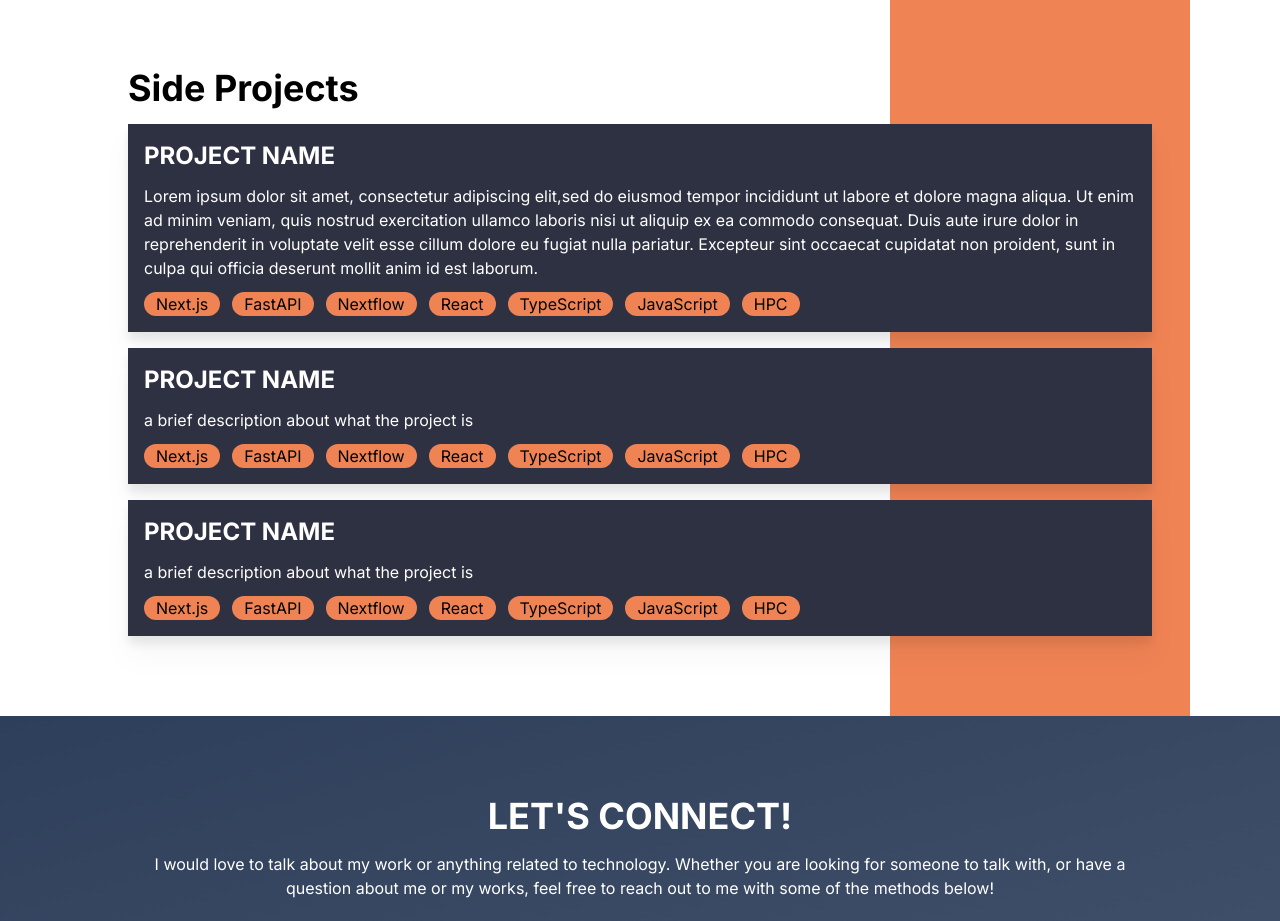
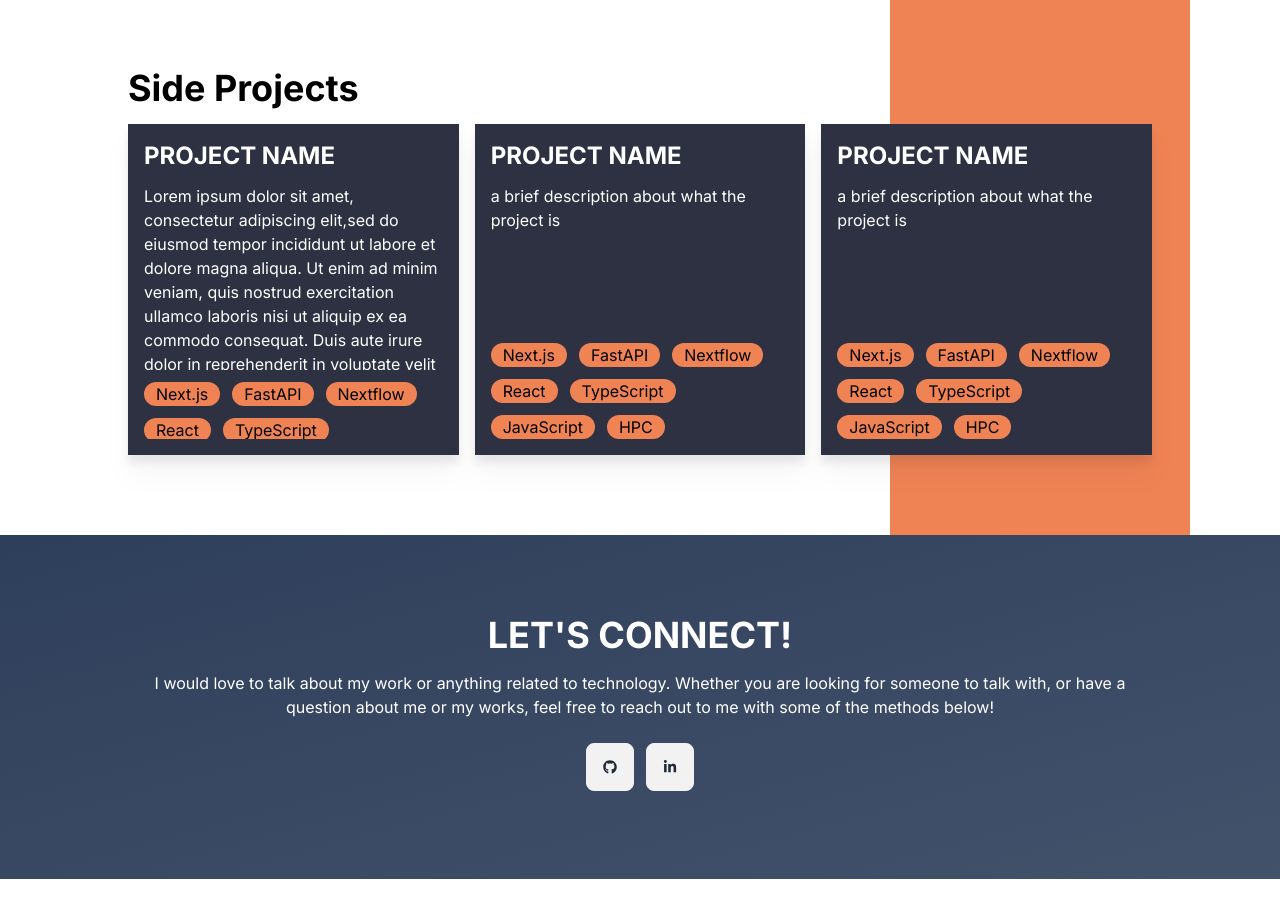
Before and after one commit to JaeungJayJang/personal_website, a Next.js app: page / in a window 1280 px wide. Shown: the part 1680-2601 px from the top of the page. After the commit the page ends 2559 px from the top, so only its background shows below. Built offline with nearby package versions, Linux system fonts and the light colour scheme.

Commit message:
add desktop view for projects

```diff
--- a/app/components/general/project.tsx
+++ b/app/components/general/project.tsx
@@ -10,14 +10,14 @@ interface dataProps {
 
 const ProjectCard = ({ name, description, skills, link }: dataProps) => {
     return (
-        <div className="relative flex flex-col justify-center items-start p-4 gap-3 bg-tertiary text-white">
+        <div className="relative flex flex-col justify-center items-start p-4 gap-3 bg-tertiary text-white md:justify-start md:h-full">
             <h1 className="text-2xl font-bold uppercase">
                 {name}
             </h1>
-            <p className="">
+            <p className="md:flex-grow md:overflow-auto">
                 {description}
             </p>
-            <div className="flex gap-3 flex-wrap">
+            <div className="flex gap-3 flex-wrap md:overflow-auto">
                 {
                     skills &&
                     skills.map((skill, i) => {
--- a/app/components/projects.tsx
+++ b/app/components/projects.tsx
@@ -17,8 +17,13 @@ import fs from "fs";
 
 const getData = (): Array<dataProps> => {
     const file = fs.readFileSync("data/projects.json", { encoding: "ascii" })
-    let fileObj = JSON.parse(file);
-    return fileObj;
+    try{
+        let fileObj = JSON.parse(file);
+        return fileObj;
+    }
+    catch{
+        return [];
+    }
 }
 
 const Projects = () => {
@@ -26,13 +31,15 @@ const Projects = () => {
     return (
         <Container>
             <div id="projects" className="flex flex-col justify-center items-left gap-4">
-                <h2 className="text-4xl font-bold text-black">Side Projects</h2>
-                <div className="flex flex-col gap-4 drop-shadow-xl">
-                    {data &&
+                <h2 className="text-4xl font-bold text-black">
+                    Side Projects
+                </h2>
+                <div className="flex flex-col gap-4 drop-shadow-xl md:flex-row">
+                    {data && data.length > 0 ?
                         data.map((project, i) => {
                             if (i < LIMIT) {
                                 return (
-                                    <div key={`project_${i}`} className="flex flex-col gap-7">
+                                    <div key={`project_${i}`} className="flex flex-col gap-7 flex-grow md:w-[33%] md:aspect-square">
 
                                         <ProjectCard
                                             name={project.name}
@@ -44,6 +51,10 @@ const Projects = () => {
                                 )
                             }
                         })
+                        :
+                        <div className="text-black">
+                            More to come..
+                        </div>
                     }
                 </div>
 
```
